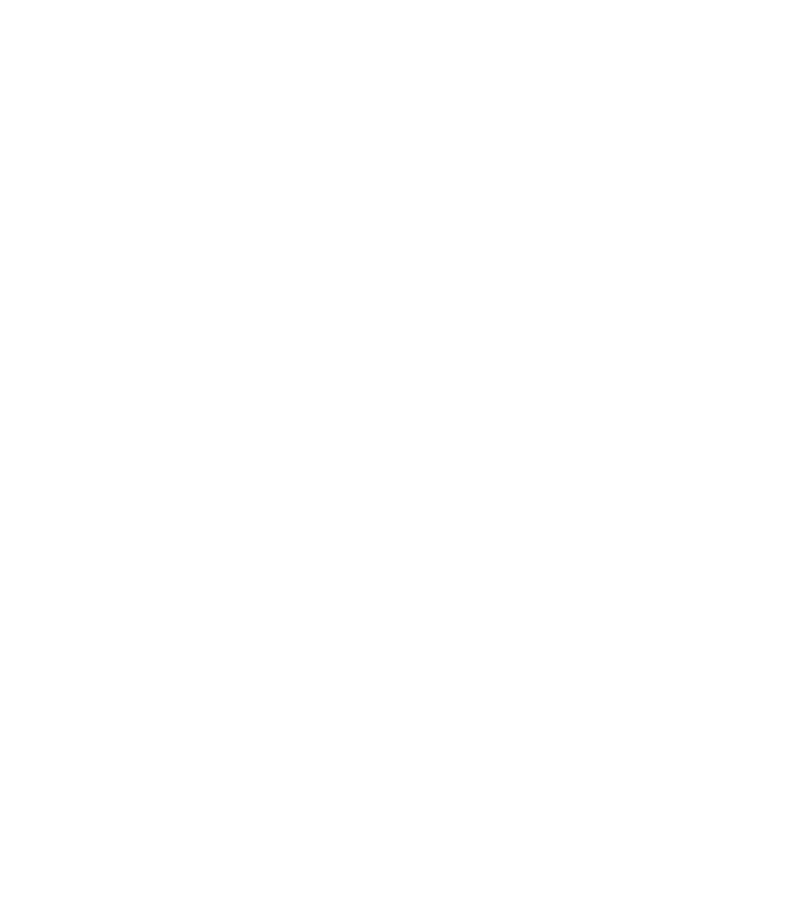
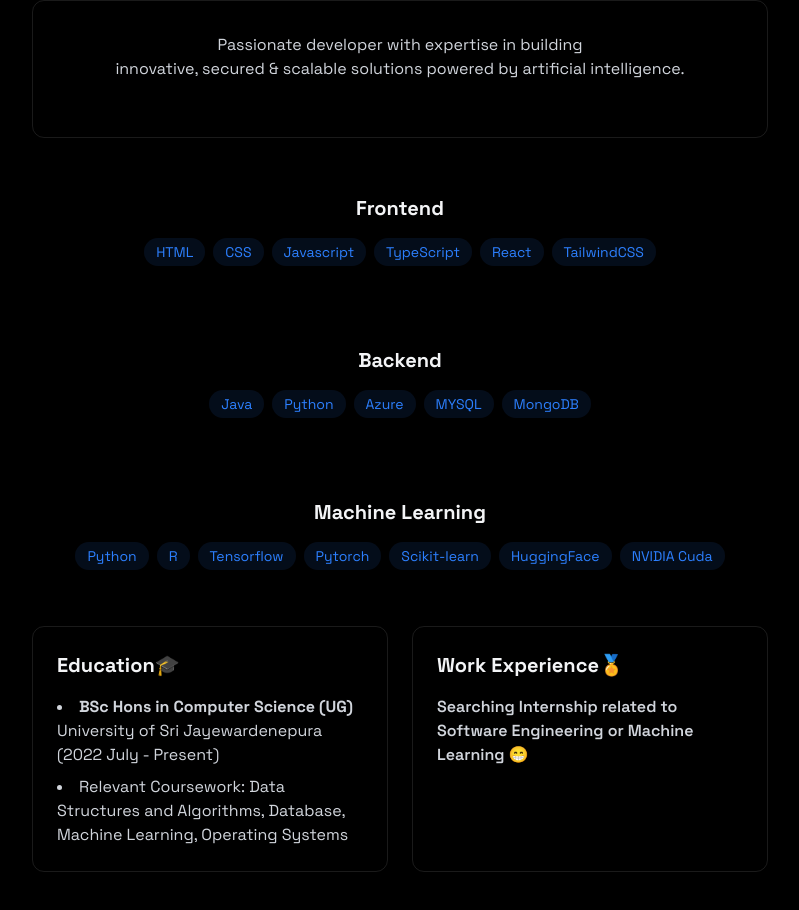
Before and after one commit to RashmikaD2001/portfolio, a React (Vite) app: page / in a window 1280 px wide. Shown: the part 948-1858 px from the top of the page, without its empty margins (240-1039 px from the left). Before the commit the page ends 800 px from the top, so only its background shows below. Built offline with nearby package versions, Linux system fonts and the light colour scheme.

Commit message:
About & Skill

```diff
--- a/src/App.jsx
+++ b/src/App.jsx
@@ -3,6 +3,7 @@
 import Navbar from './components/section/Navbar';
 import MobileMenu from './components/section/MobileMenu';
 import Home from './components/section/Home';
+import About from './components/section/About';
 import './index.css';
 
 function App() {
@@ -18,6 +19,7 @@
           <Navbar menuOpen={menuOpen} setMenuOpen={setMenuOpen} />
           <MobileMenu menuOpen={menuOpen} setMenuOpen={setMenuOpen} />
           <Home />
+          <About />
 
         </div>
     </>
--- a/src/components/section/About.jsx
+++ b/src/components/section/About.jsx
@@ -0,0 +1,77 @@
+import { Skill } from "./Skill"
+
+const About = (props) => {
+
+  const frontSkills = ['HTML', 'CSS', 'Javascript', 'TypeScript', 'React', 'TailwindCSS']
+
+  const backendSkills = ['Java', 'Python', 'Azure', 'MYSQL', 'MongoDB']
+
+  const mlSkills = ['Python', 'R', 'Tensorflow', 'Pytorch', 'Scikit-learn', 'HuggingFace', 'NVIDIA Cuda']
+
+  return (
+    <section id="about" className="min-h-screen flex items-center justify-center py-20">
+
+      <div className="max-w-3xl mx-auto px-4">
+        <h2 className="text-3xl font-bold mb-8 bg-gradient-to-r from-blue-500 to-cyan-400 bg-clip-text text-center text-transparent">
+          {" "}
+          About Me
+        </h2>
+
+        <div className="glass rounded-xl p-8 border-white/10 border hover:-translate-y-1 transition-all text-center">
+          <p className="text-gray-300 mb-6">
+            Passionate developer with expertise in building <br />innovative, secured & scalable solutions powered by artificial intelligence.
+          </p>
+        </div>
+
+
+        <div className="flex flex-col items-center gap-8 mt-8">
+          <Skill skills={frontSkills} skillType={'Frontend'} />
+          <Skill skills={backendSkills} skillType={'Backend'} />
+          <Skill skills={mlSkills} skillType={'Machine Learning'} />
+        </div>
+
+
+        {/* <div className="grid grid-cols-1 md:grid-cols-2 gap-6">
+          <div className="rounded-xl p-6 hover:-translate-y-1 transition-all">
+            <h3 className="text-xl font-bold mb-4">Frontend</h3>
+            <div className="flex flex-wrap gap-2">
+              {frontSkills.map((tech, key) => {
+                <span key={key} className="bg-blue-500/10 text-blue-500 py-1 px-3 rounded-full text-sm hover:bg-blue-500/20 hover:shadow-[0_2px_8px_rgba(59,130,2246,0.2)] transition">
+                  {tech}
+                </span>
+              })}
+            </div>
+          </div>
+        </div> */}
+
+        <div className="grid grid-cols-1 md:grid-cols-2 gap-6 mt-8">
+
+          <div className="p-6 rounded-xl border-white/10 border hover:-translate-y-1 transition-all">
+            <h3 className="text-xl font-bold mb-4">Education🎓</h3>
+            <ul className="list-disc list-inside text-gray-300 space-y-2">
+              <li>
+                <strong>BSc Hons in Computer Science (UG)</strong> University of Sri Jayewardenepura<br />(2022 July - Present)
+              </li>
+              <li>
+                Relevant Coursework: Data Structures and Algorithms, Database, Machine Learning, Operating Systems
+              </li>
+            </ul>
+          </div>
+
+          <div className="p-6 rounded-xl border-white/10 border hover:-translate-y-1 transition-all">
+            <h3 className="text-xl font-bold mb-4">Work Experience🏅</h3>
+            <div className="space-y-4 text-gray-300">
+              <div>
+                <h4 className="font-semibold">Searching Internship related to Software Engineering or Machine Learning 😁</h4>
+              </div>
+            </div>
+          </div>
+
+        </div>
+      </div>
+
+    </section>
+  )
+}
+
+export default About
--- a/src/components/section/Home.jsx
+++ b/src/components/section/Home.jsx
@@ -1,8 +1,11 @@
 const Home = () => {
   return (
-    <section id='home' className="min-h-screen flex items-center justify-center relative">
+    <section id='home' className="min-h-screen flex items-center justify-center relative pt-25">
       <div className="text-center z-10 px-4">
-        <h1 className="text-5xl md:text-7xl font-bold mb-6 bg-gradient-to-r from-blue-500 to-purple-600 bg-clip-text text-transparent leading-right">Hi, I'm Rashmika Dushmantha</h1>
+        <h1 className="text-5xl md:text-7xl font-bold mb-6 bg-gradient-to-r from-blue-500 to-purple-600 bg-clip-text text-transparent leading-right">
+          {" "}
+          Hi, I'm Rashmika Dushmantha
+        </h1>
 
         <div className="text-gray-400 text-lg mb-8 max-w-lg mx-auto">
           <p>
--- /dev/null
+++ b/src/components/section/Skill.jsx
@@ -0,0 +1,19 @@
+export const Skill = ({ skills, skillType }) => {
+  return (
+    <div className="flex justify-center">
+      <div className="rounded-xl p-6 hover:-translate-y-1 transition-all text-center">
+        <h3 className="text-xl font-bold mb-4">{skillType}</h3>
+        <div className="flex flex-wrap justify-center gap-2">
+          {skills.map((tech, key) => (
+            <span
+              key={key}
+              className="bg-blue-500/10 text-blue-500 py-1 px-3 rounded-full text-sm hover:bg-blue-500/20 hover:shadow-[0_2px_8px_rgba(59,130,2246,0.2)] transition"
+            >
+              {tech}
+            </span>
+          ))}
+        </div>
+      </div>
+    </div>
+  );
+};
```
